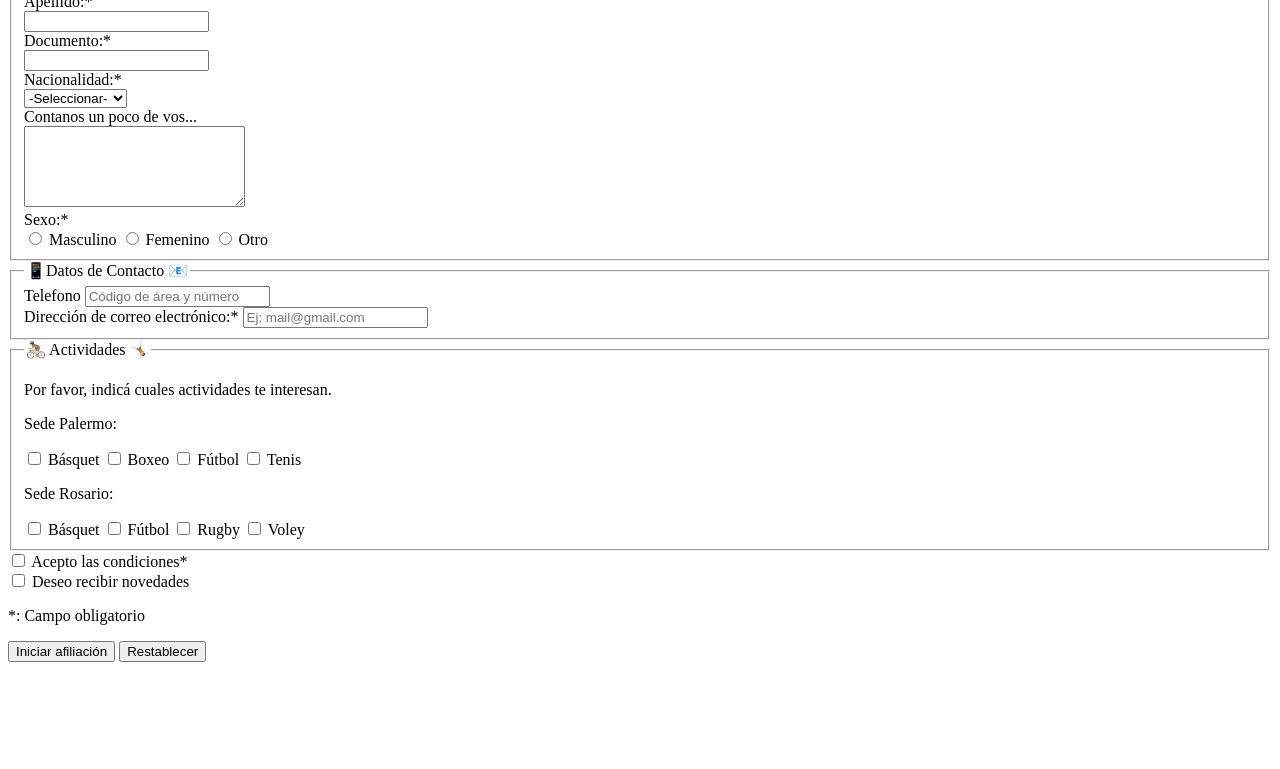
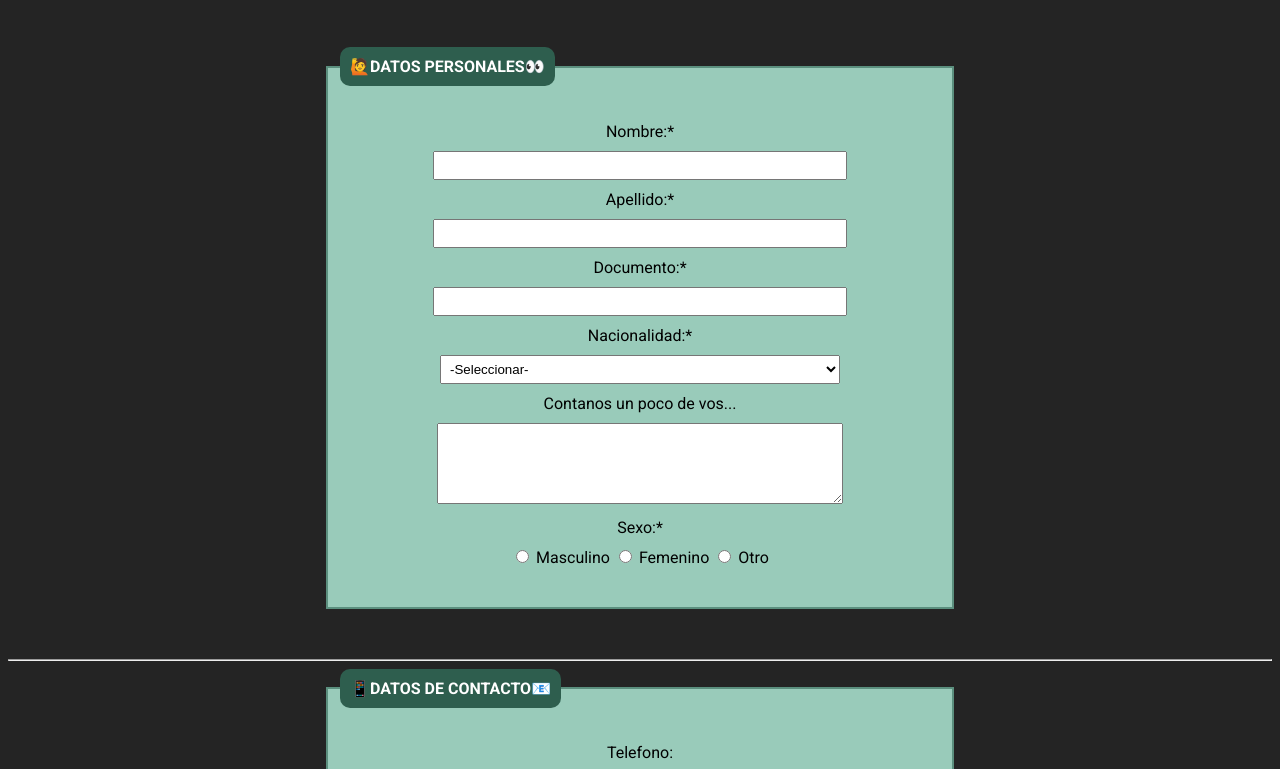
Before and after one commit to nvazquezit/desafio-04, a website built with Vite: page index.html in a window 1280 px wide. Shown: the part 151-920 px from the top of the page. Before the commit the page ends 821 px from the top, so only its background shows below. Built offline with nearby package versions, Linux system fonts and the light colour scheme.

Commit message:
ya hice hasta actividad

```diff
--- a/index.html
+++ b/index.html
@@ -4,27 +4,36 @@
 <head>
   <meta charset="UTF-8" />
   <meta name="viewport" content="width=device-width, initial-scale=1.0" />
+  <link rel="preconnect" href="https://fonts.googleapis.com">
+<link rel="preconnect" href="https://fonts.gstatic.com" crossorigin>
+<link href="https://fonts.googleapis.com/css2?family=Merriweather+Sans:ital,wght@0,300..800;1,300..800&family=Montserrat:ital,wght@0,100..900;1,100..900&family=Poppins:ital,wght@0,100;0,200;0,300;0,400;0,500;0,600;0,700;0,800;0,900;1,100;1,200;1,300;1,400;1,500;1,600;1,700;1,800;1,900&family=Roboto:ital,wght@0,100;0,300;0,400;0,500;0,700;0,900;1,100;1,300;1,400;1,500;1,700;1,900&display=swap" rel="stylesheet">
+<link rel="preconnect" href="https://fonts.googleapis.com">
+<link rel="preconnect" href="https://fonts.gstatic.com" crossorigin>
+<link href="https://fonts.googleapis.com/css2?family=Merriweather+Sans:ital,wght@0,300..800;1,300..800&family=Montserrat:ital,wght@0,100..900;1,100..900&family=Poppins:ital,wght@0,100;0,200;0,300;0,400;0,500;0,600;0,700;0,800;0,900;1,100;1,200;1,300;1,400;1,500;1,600;1,700;1,800;1,900&family=Roboto:ital,wght@0,100;0,300;0,400;0,500;0,700;0,900;1,100;1,300;1,400;1,500;1,700;1,900&display=swap" rel="stylesheet">
   <title>Afiliación</title>
 </head>
 
 <body>
+  <div class="margin-title">
   <h1>Vení al Gym! 💪🏻</h1>
+</div>
 
+<div class="field-1">
   <fieldset>
-    <legend>🙋‍♂️ Datos personales 👀</legend>
+    <legend>🙋DATOS PERSONALES👀</legend>
 
-    <form action="#" method="GET">
+    <form action="https://postman-echo.com/post" method="POST">
       <label for="lbl-nombre">Nombre:*</label>
       <div>
-        <input type="text" name="nombre" id="lbl-nombre" required>
+        <input class="inputs-1" type="text" name="nombre" id="lbl-nombre" required>
       </div>
       <label for="lbl-apellido">Apellido:*</label>
       <div>
-        <input type="text" name="apellido" id="lbl-apellido" required>
+        <input class="inputs-1" type="text" name="apellido" id="lbl-apellido" required>
       </div>
       <label for="lbl-documento">Documento:*</label>
       <div>
-        <input type="number" name="nombre" id="lbl-documento" required>
+        <input class="inputs-1" type="number" name="nombre" id="lbl-documento" required>
       </div>
       <label for="lbl-nacionalidad">Nacionalidad:*</label>
       <div>
@@ -44,35 +53,39 @@
       </div>
       <label for="lbl-nombre">Contanos un poco de vos...</label>
       <div>
-        <textarea name="descrip" id="" cols="25" rows="5"></textarea>
+        <textarea name="descrip" id="" cols="20" rows="5"></textarea>
       </div>
 
       <label for="lbl-sexo">Sexo:*</label>
       <div>
         <input type="radio" name="sexo" value="masculino" required>
-        <label for="">Masculino</label>
+        <label class="sexo" for="">Masculino</label>
         <input type="radio" name="sexo" value="femenino" required>
-        <label for="">Femenino</label>
+        <label class="sexo" for="">Femenino</label>
         <input type="radio" name="sexo" value="otros" required>
-        <label for="">Otro</label>
+        <label class="sexo" for="">Otro</label>
       </div>
   </fieldset>
+</div>
+  <hr>
 
   <fieldset>
-    <legend>📱Datos de Contacto 📧</legend>
-    <div>
-      <label for="lbl-telefono">Telefono</label>
-      <input type="tel" placeholder="Código de área y número" id="lbl-telefono">
+    <legend>📱DATOS DE CONTACTO📧</legend>
+    <div class="field-2">
+      <label for="lbl-telefono">Telefono:</label>
+      <input class="linea" type="tel" placeholder="Código de área y número" id="lbl-telefono">
     </div>
-    <div></div>
+    <div class="field-2">
     <label for="lbl-email">Dirección de correo electrónico:*</label>
-    <input type="email" required placeholder="Ej: mail@gmail.com" id="lbl-email">
+    <input class="linea" type="email" required placeholder="Ej: mail@gmail.com" id="lbl-email">
     </div>
 
   </fieldset>
 
+  <hr>
+
   <fieldset>
-    <legend>🚴🏻 Actividades 🤸🏻</legend>
+    <legend>🚴🏻ACTIVIDADES🤸🏻</legend>
 
     <p>Por favor, indicá cuales actividades te interesan.</p>
 
--- a/main.js
+++ b/main.js
@@ -1 +1 @@
-import './style.css'
+    import './style.css'
--- a/style.css
+++ b/style.css
@@ -0,0 +1,82 @@
+body {
+    background-color: rgb(36, 36, 36);
+}
+
+h1 {
+    color: white;
+    font-family: 'Poppins', sans-serif;
+    font-weight: 800;
+    text-align: center;
+    margin: 10px;
+}
+
+.margin-title {
+    border: 15px solid;
+    border-color: rgb(91, 143, 126);
+    border-left-color: rgb(36, 36, 36);
+    border-right-color: rgb(36, 36, 36);
+    margin: 50px auto;
+    width: 900px;
+    text-align: center;
+}
+fieldset {
+    background-color: rgb(153, 203, 186);
+    width: 600px;
+    margin: auto;
+    border: 2px solid;
+    border-color:rgb(91, 143, 126);
+}
+
+.field-1 {
+    margin: 50px;
+}
+
+
+legend {
+    background-color: rgb(46, 94, 78);
+    font-family: 'Roboto', sans-serif;
+    color: white;
+    font-weight: bold;
+    padding: 10px;
+    border-radius: 10px;
+}
+
+form {
+    font-family: 'Roboto', sans-serif;
+    text-align: center;
+    margin: 30px;
+}
+
+.inputs-1 {
+    width: 400px;
+    padding: 5px;
+    border-radius: ;
+}
+
+
+select {
+    width: 400px;
+    padding: 5px;
+}
+
+textarea {
+    width: 400px;
+    padding: auto   ;
+}
+
+div {
+    margin: 10px;
+}
+
+.field-2 {
+    margin: 30px;
+    text-align: center;
+    font-family: 'Roboto', sans-serif;
+}
+
+.linea {
+    display: block;
+    margin: 10px auto;
+    width: 400px;
+    padding: 5px;
+}
```
